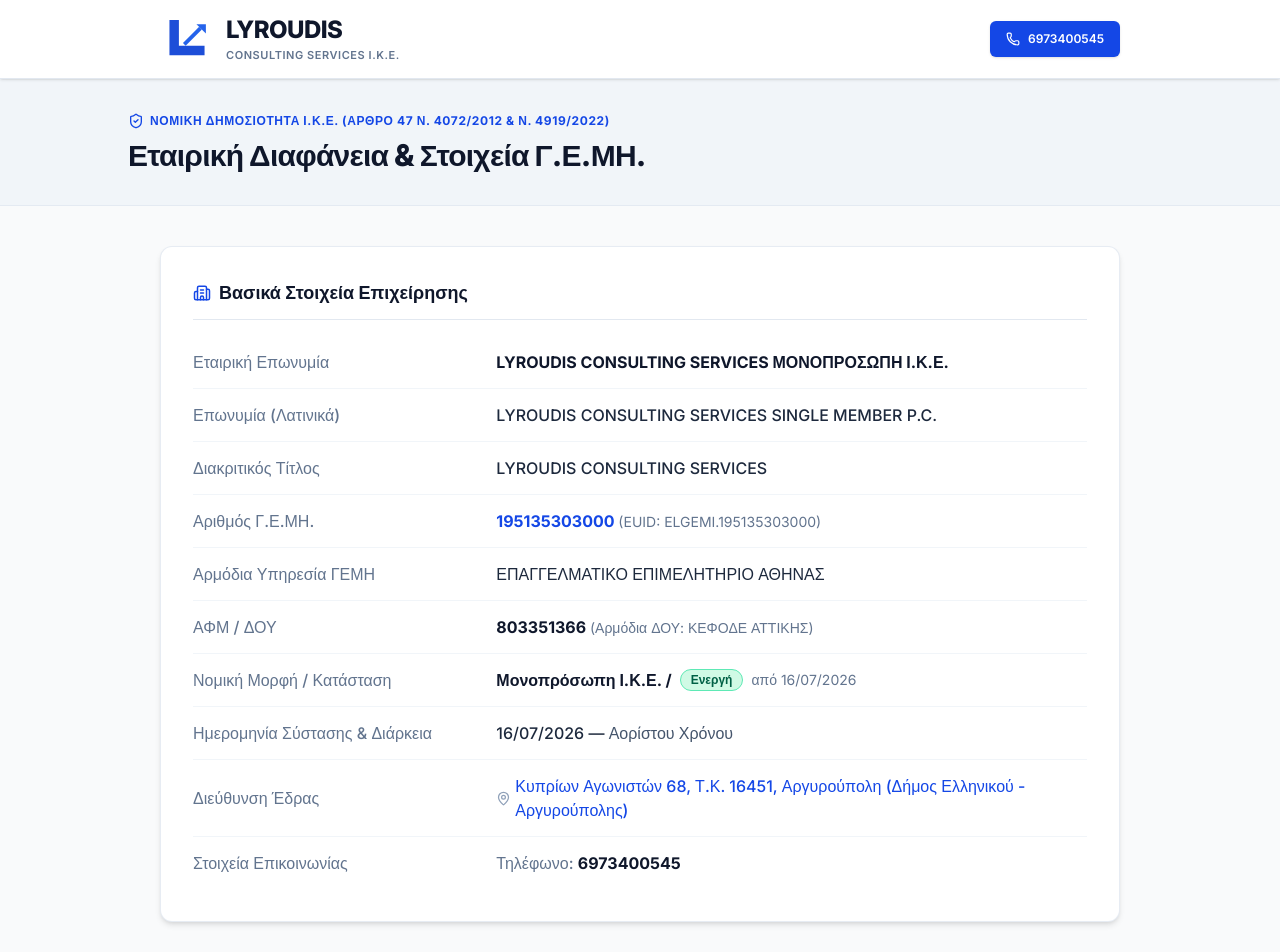
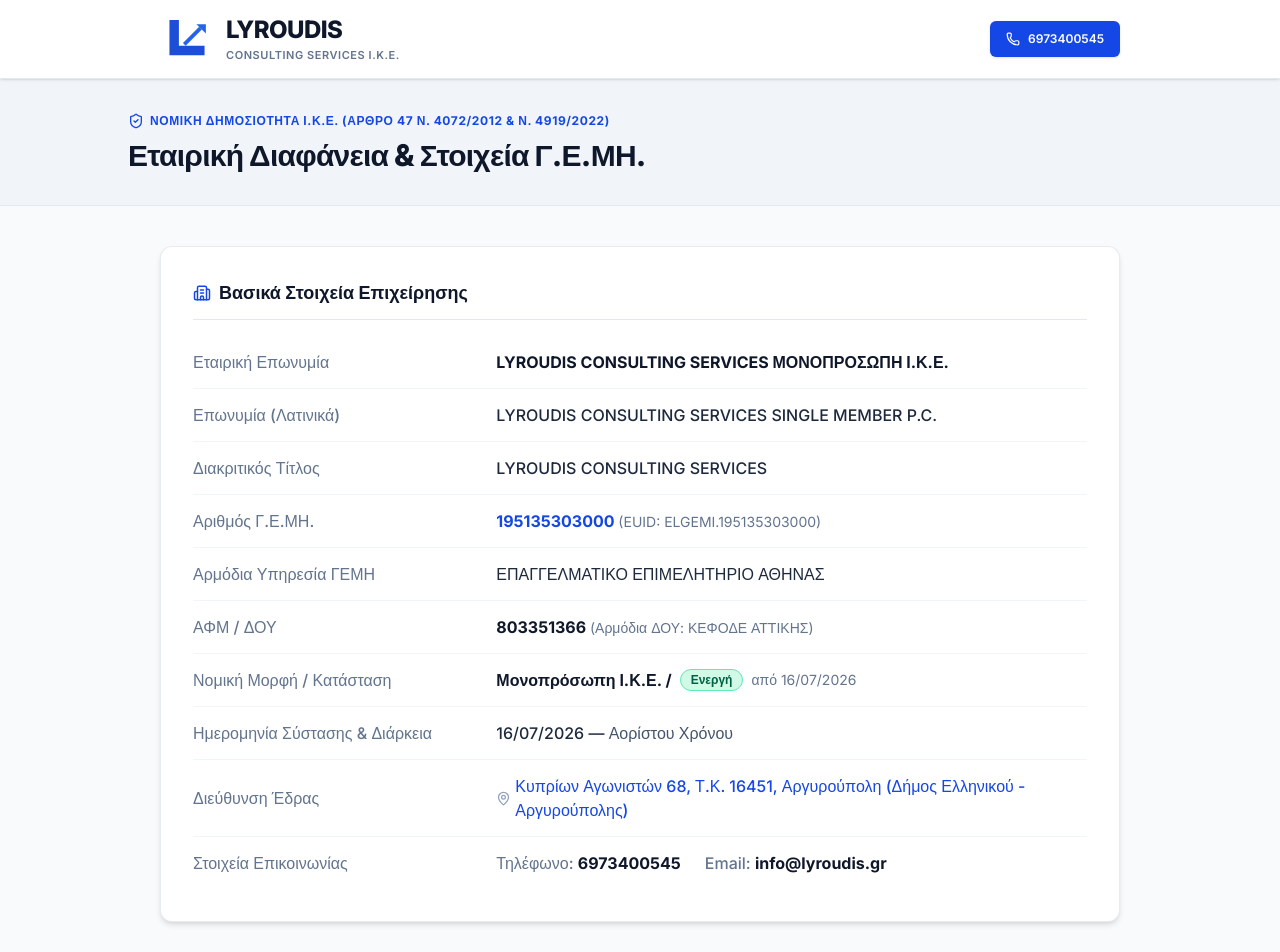
Before and after one commit to sgk-gr/miminoni, a Next.js app: page / in a window 1280 px wide. Shown: the top 952 px of the page. Built offline with nearby package versions, Linux system fonts and the light colour scheme.

Commit message:
Add email info@lyroudis.gr to contact details section

```diff
--- a/src/app/page.tsx
+++ b/src/app/page.tsx
@@ -170,9 +170,15 @@ export default function Home() {
               <div className="md:col-span-4 text-slate-500 font-medium">
                 Στοιχεία Επικοινωνίας
               </div>
-              <div className="md:col-span-8 text-slate-800 font-medium">
-                <span className="text-slate-500">Τηλέφωνο: </span>
-                <a href="tel:6973400545" className="font-bold text-slate-900 hover:text-blue-700">6973400545</a>
+              <div className="md:col-span-8 flex flex-wrap items-center gap-x-6 gap-y-1 text-slate-800 font-medium">
+                <div>
+                  <span className="text-slate-500">Τηλέφωνο: </span>
+                  <a href="tel:6973400545" className="font-bold text-slate-900 hover:text-blue-700">6973400545</a>
+                </div>
+                <div>
+                  <span className="text-slate-500">Email: </span>
+                  <a href="mailto:info@lyroudis.gr" className="font-bold text-slate-900 hover:text-blue-700">info@lyroudis.gr</a>
+                </div>
               </div>
             </div>
 
```
